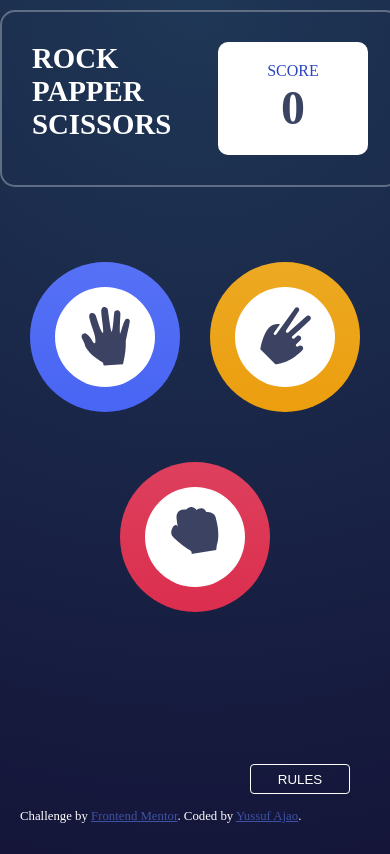
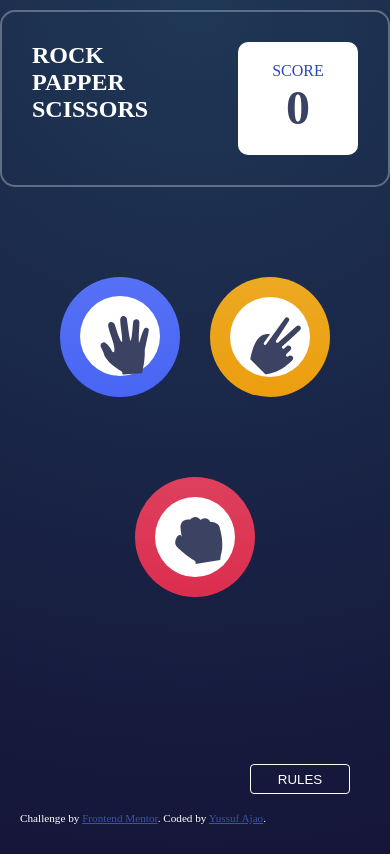
Before and after one commit to carissaayo/rock-paper-scissor-app, a plain HTML site: page index.html in a window 390 px wide. Drawn offline with Linux system fonts and the light colour scheme.

Commit message:
adjusted the mobile styles:

```diff
--- a/sass/_mobile.scss
+++ b/sass/_mobile.scss
@@ -8,13 +8,14 @@
     header{
             // margin-bottom: 10px;
             width:400px;
+            max-width: 100%;
             // margin-left: 10px;
             .header-con{
             .header-text{
-                font-size: 1.8rem;
+                font-size: 1.5rem;
             }
             .score-con{
-                    width:150px;
+                    width:120px;
                     .score-text{
                         font-size:1rem;
                     }
@@ -30,8 +31,8 @@
     // to reuse in the result con as well
     .option{
                 border-radius: 50%;
-                width:150px;
-                height: 150px;
+                width:120px;
+                height: 120px;
                 margin: 15px;
 
 
@@ -39,8 +40,8 @@
                    background-color: white;
                    display: inline-block;
                    border-radius: inherit;
-                   width:100px;
-                   height:100px;
+                   width:80px;
+                   height:80px;
                    padding:20px;
                 }
 
@@ -76,7 +77,7 @@
         }
              .attribution{
                 left:20px;
-                font-size: 0.8rem;
+                font-size: 0.7rem;
         }
     }
 
```
Also changed, not shown: css/styles.css, 2 other files.
